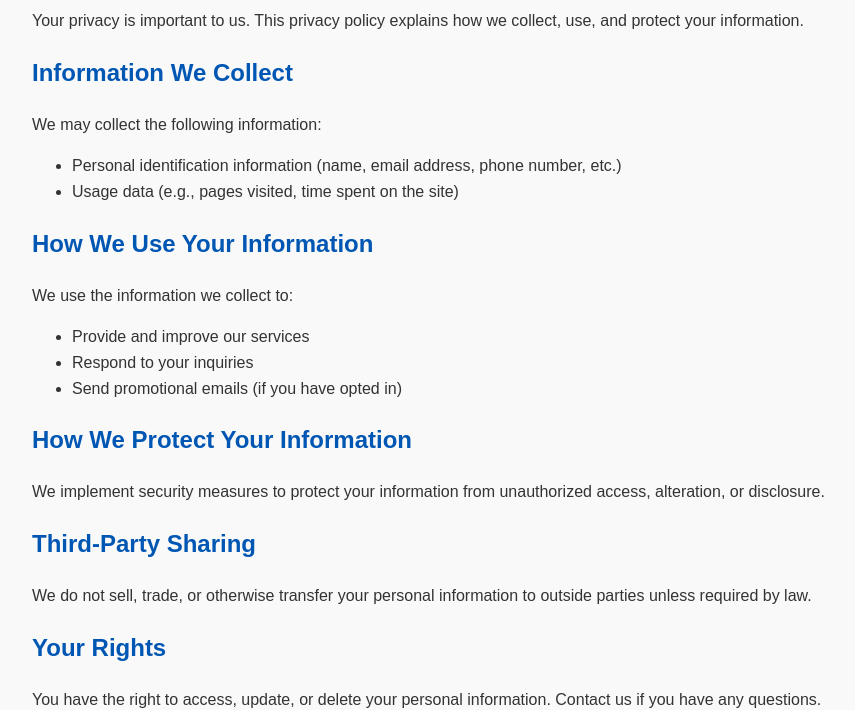
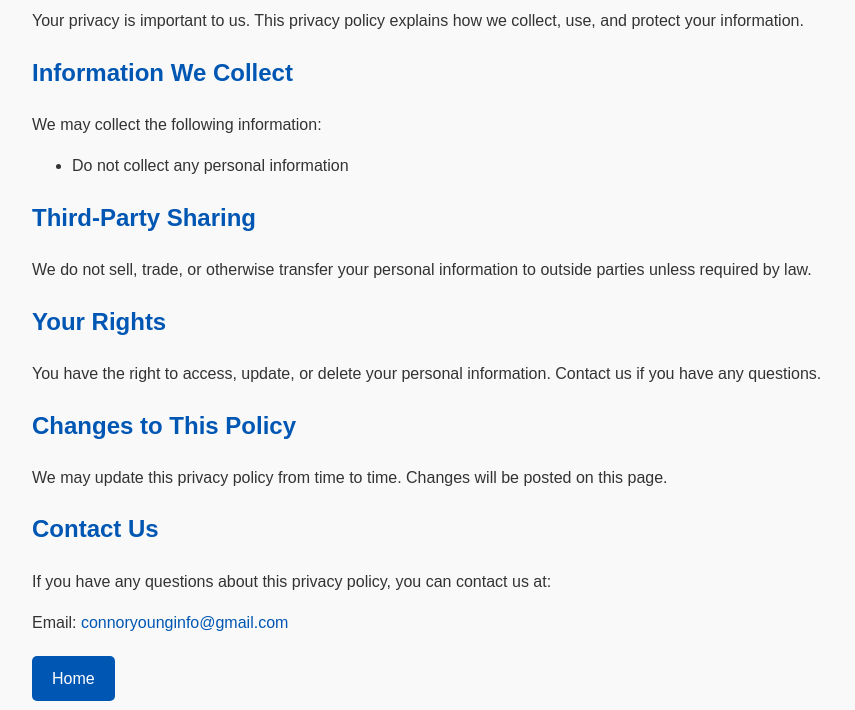
Before and after one commit to ConnorY97/Policies, a plain HTML site: page privacy.html in a window 1280 px wide. Shown: the part 126-836 px from the top of the page, without its empty margins (8-863 px from the left). Drawn offline with Linux system fonts and the light colour scheme.

Commit message:
Updating policy and email link

```diff
--- a/privacy.html
+++ b/privacy.html
@@ -49,20 +49,8 @@
     <h2>Information We Collect</h2>
     <p>We may collect the following information:</p>
     <ul>
-        <li>Personal identification information (name, email address, phone number, etc.)</li>
-        <li>Usage data (e.g., pages visited, time spent on the site)</li>
+        <li>Do not collect any personal information</li>
     </ul>
-
-    <h2>How We Use Your Information</h2>
-    <p>We use the information we collect to:</p>
-    <ul>
-        <li>Provide and improve our services</li>
-        <li>Respond to your inquiries</li>
-        <li>Send promotional emails (if you have opted in)</li>
-    </ul>
-
-    <h2>How We Protect Your Information</h2>
-    <p>We implement security measures to protect your information from unauthorized access, alteration, or disclosure.</p>
 
     <h2>Third-Party Sharing</h2>
     <p>We do not sell, trade, or otherwise transfer your personal information to outside parties unless required by law.</p>
@@ -75,7 +63,7 @@
 
     <h2>Contact Us</h2>
     <p>If you have any questions about this privacy policy, you can contact us at:</p>
-    <p>Email: <a href="mailto:privacy@example.com">privacy@example.com</a></p>
+    <p>Email: <a href="connoryounginfo@gmail.com">connoryounginfo@gmail.com</a></p>
 
     <div class="button-container">
         <a href="index.html" class="button">Home</a>
```
